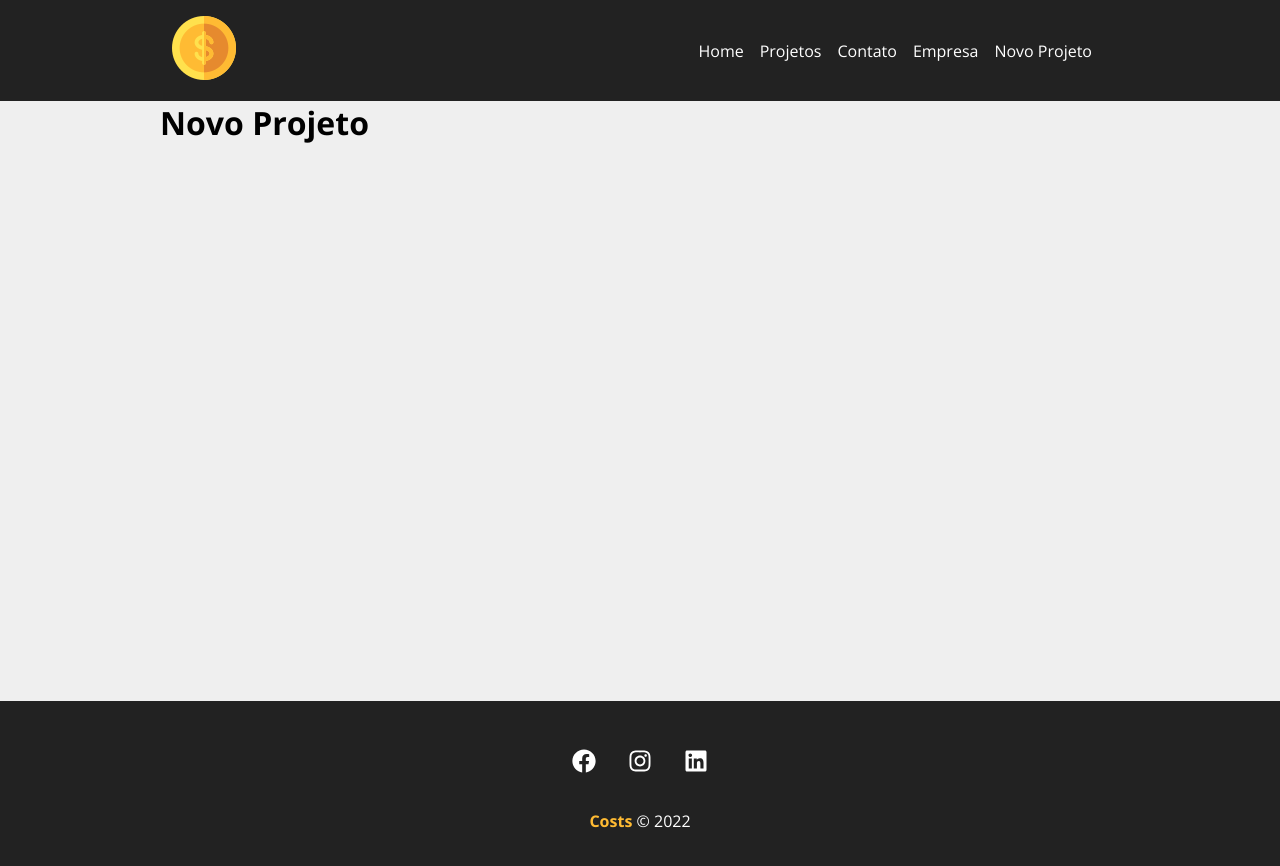
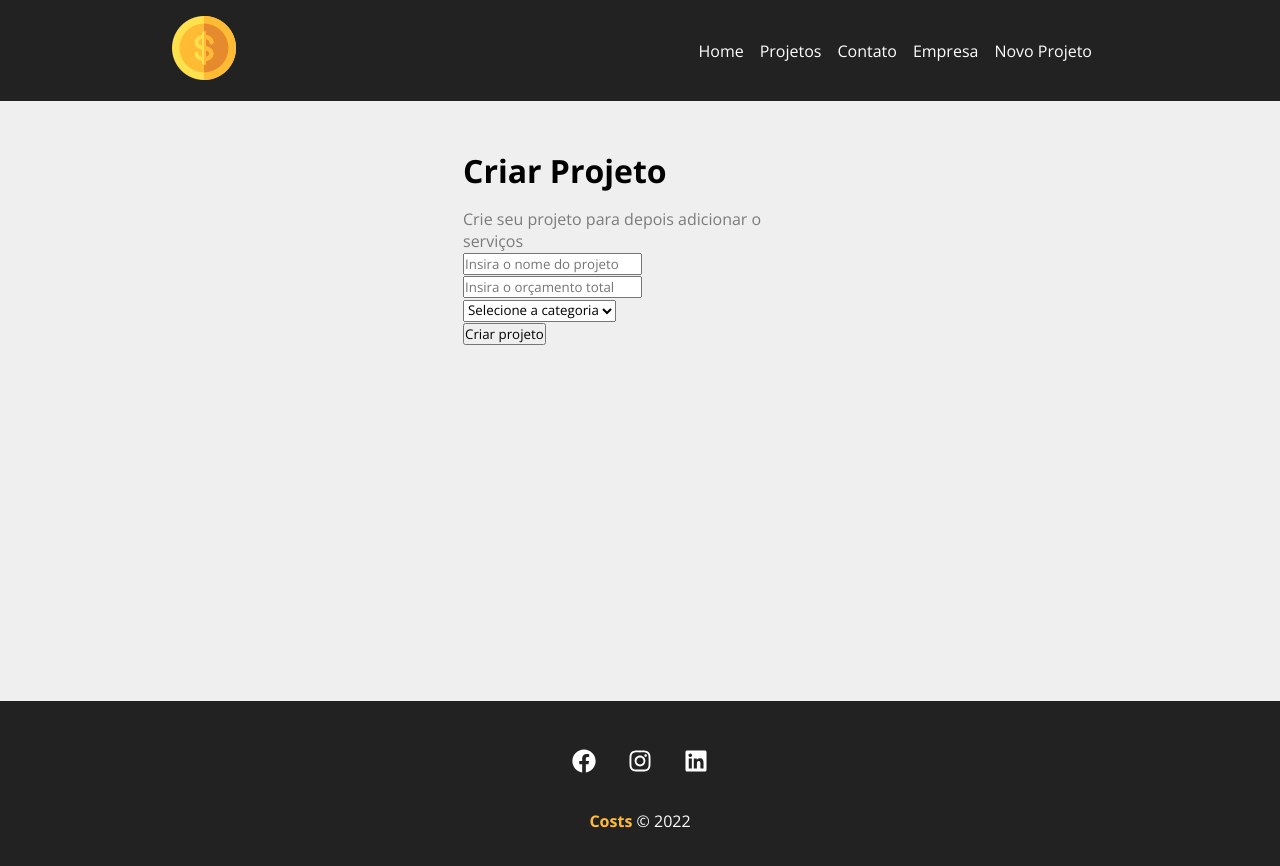
Before and after one commit to AldenirTakeshi/Costs, a React (Create React App) app: page /newProject in a window 1280 px wide. Shown: the top 866 px of the page. Built offline with nearby package versions, Linux system fonts and the light colour scheme.

Commit message:
Page Form

```diff
--- a/src/App.js
+++ b/src/App.js
@@ -1,4 +1,4 @@
-import { BrowserRouter as Router, Routes, Route, Link } from "react-router-dom";
+import { BrowserRouter as Router, Routes, Route } from "react-router-dom";
 import Company from "./components/pages/Company";
 import Contact from "./components/pages/Contact";
 import Home from "./components/pages/Home";
--- a/src/components/pages/NewProject.js
+++ b/src/components/pages/NewProject.js
@@ -1,7 +1,15 @@
 import React from "react";
+import ProjectForm from "../project/ProjectForm";
+import styles from "./NewProject.module.css";
 
 const NewProject = () => {
-  return <h1>Novo Projeto</h1>;
+  return (
+    <div className={styles.newproject_container}>
+      <h1>Criar Projeto</h1>
+      <p>Crie seu projeto para depois adicionar o serviços</p>
+      <ProjectForm />
+    </div>
+  );
 };
 
 export default NewProject;
--- /dev/null
+++ b/src/components/pages/NewProject.module.css
@@ -0,0 +1,13 @@
+.newproject_container {
+  width: 450px;
+  margin: 0 auto;
+  padding: 3em;
+}
+
+.newproject_container h1 {
+  margin-bottom: 0.5em;
+}
+
+.newproject_container p {
+  color: #7b7b7b;
+}
--- /dev/null
+++ b/src/components/project/ProjectForm.js
@@ -0,0 +1,24 @@
+import React from "react";
+
+const ProjectForm = () => {
+  return (
+    <form>
+      <div>
+        <input type="text" placeholder="Insira o nome do projeto" />
+      </div>
+      <div>
+        <input type="number" placeholder="Insira o orçamento total" />
+      </div>
+      <div>
+        <select name="categoty_id">
+          <option disabled selected>Selecione a categoria</option>
+        </select>
+        <div>
+          <input type="submit" value="Criar projeto" />
+        </div>
+      </div>
+    </form>
+  );
+};
+
+export default ProjectForm;
```
